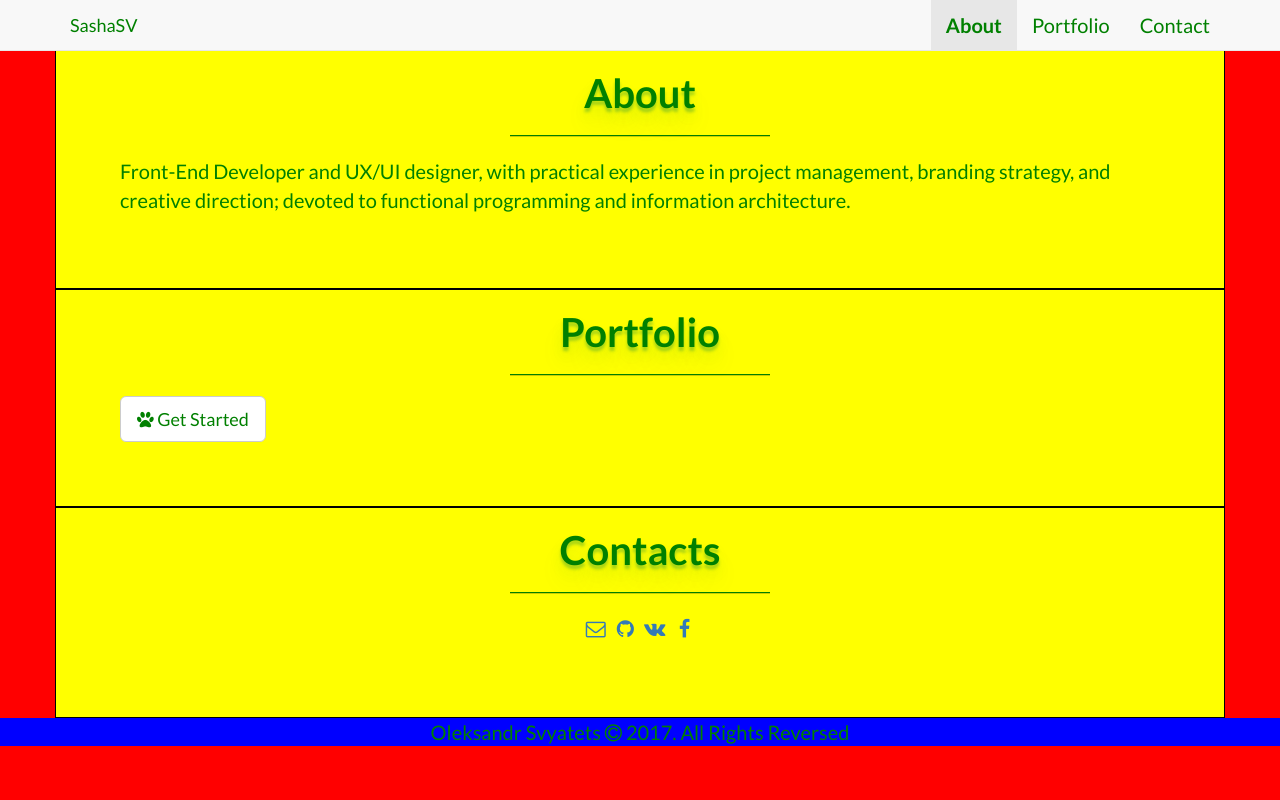
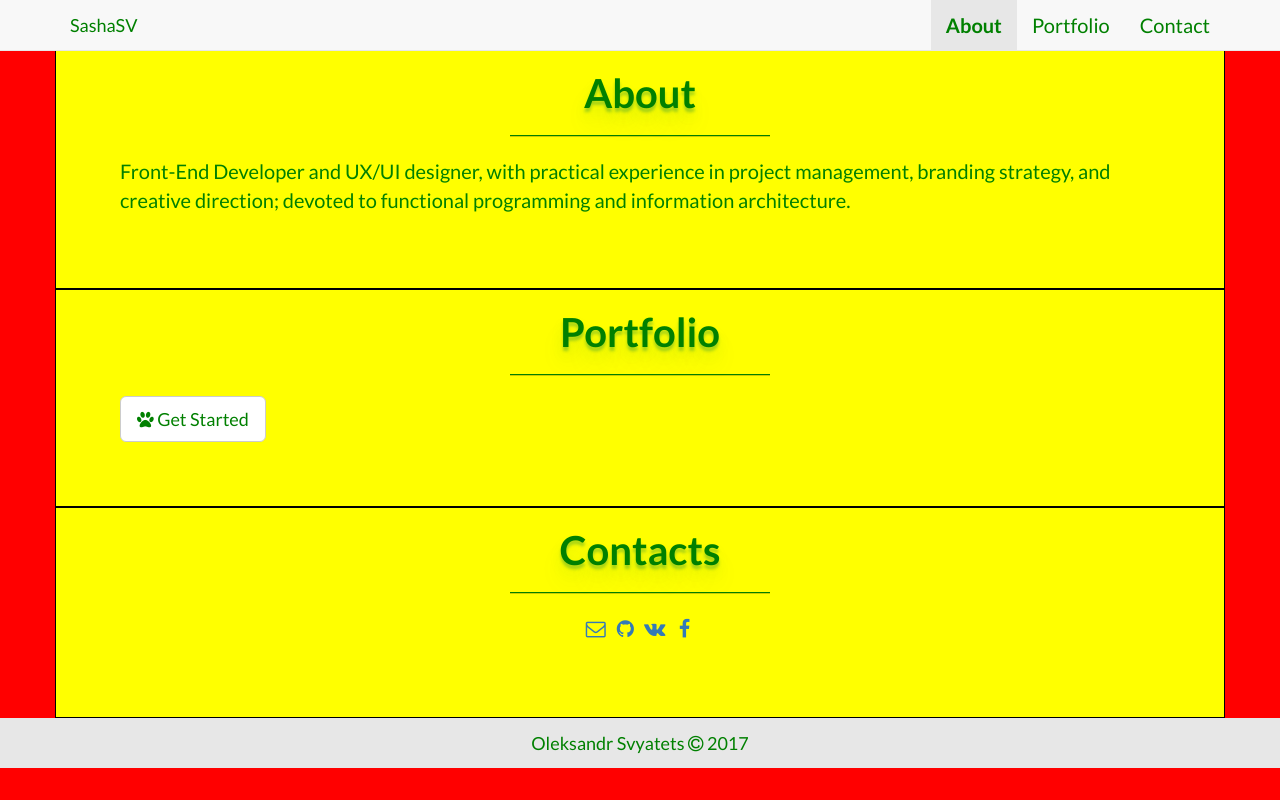
Before and after one commit to ChessFerret/Portfolio, a plain HTML site: page index.html in a window 1280 px wide. Drawn offline with nearby package versions, Linux system fonts and the light colour scheme.

Commit message:
Footer styles update

```diff
--- a/custom.css
+++ b/custom.css
@@ -75,5 +75,9 @@ hr {
 
 footer {
 	text-align: center;
-	background-color: blue;
+	background-color: #e7e7e7;
+  height: 50px;
+  padding: 15px 15px;
+  font-size: 18px;
+  line-height: 20px;
 }
--- a/index.html
+++ b/index.html
@@ -82,7 +82,7 @@
 <!-- Footer-->
 <footer>
   <div>Oleksandr Svyatets <i class="fa fa-copyright" aria-hidden="true"></i>
-    <script>document.write(new Date().getFullYear())</script>. All Rights Reversed
+    <script>document.write(new Date().getFullYear())</script>
   </div>
 </footer>
 
```
